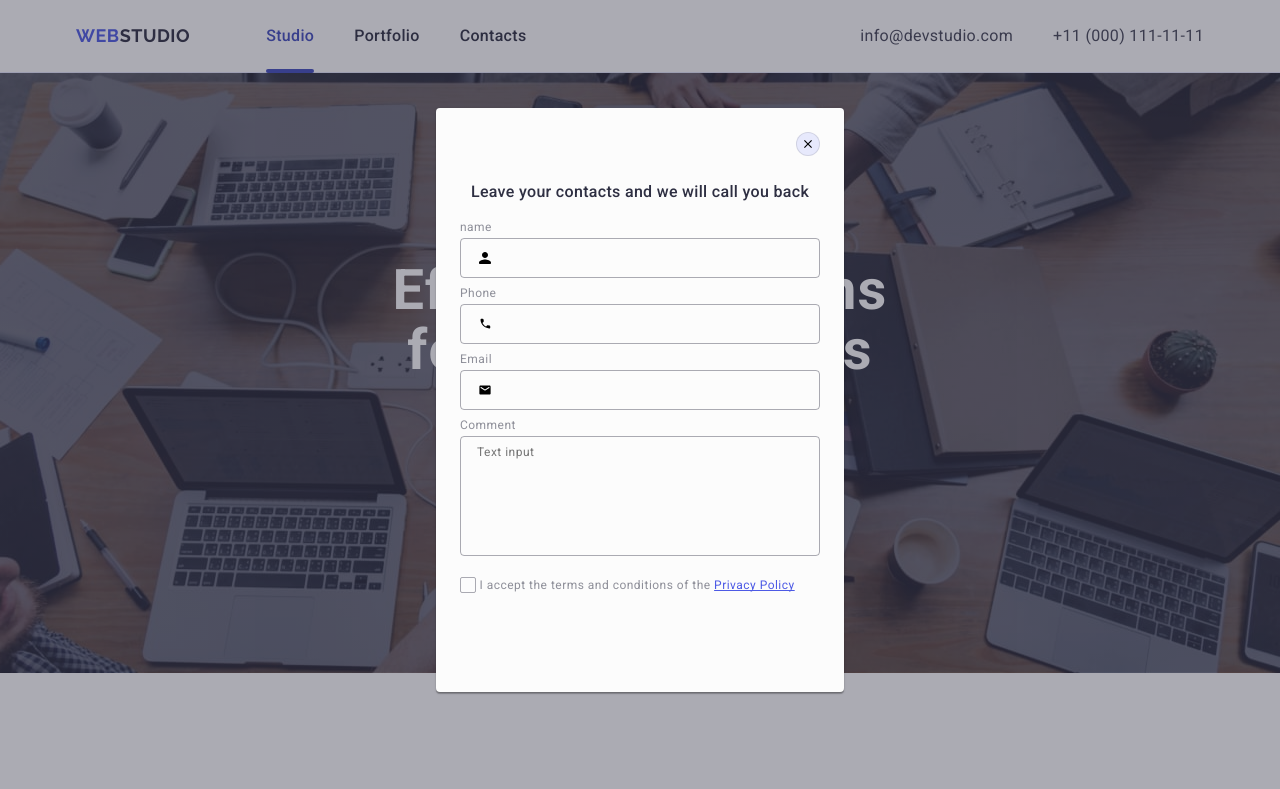
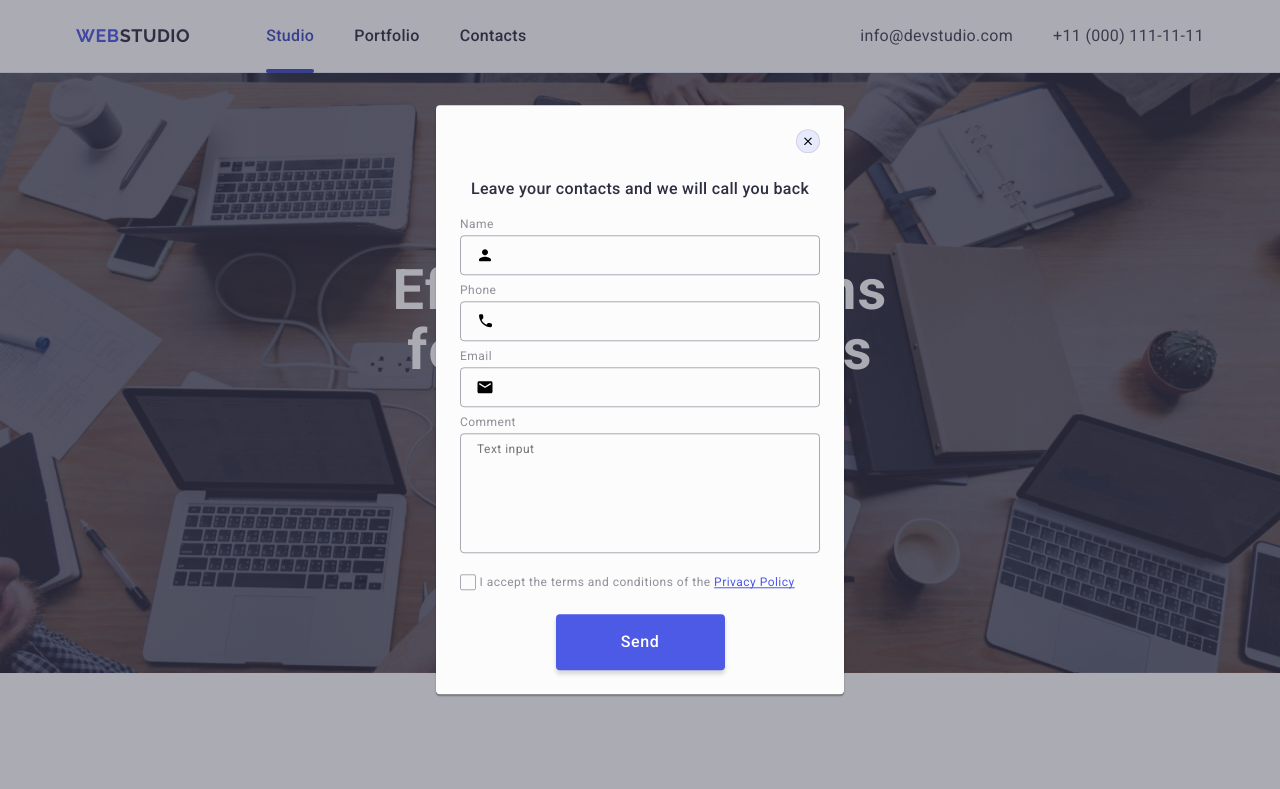
Before and after one commit to Tarik240776/goit-markup-hw-05, a plain HTML site: page index.html in a window 1280 px wide. Shown: the top 789 px of the page. Drawn offline with nearby package versions, Linux system fonts and the light colour scheme.

Commit message:
model correct

```diff
--- a/css/styles.css
+++ b/css/styles.css
@@ -588,6 +588,8 @@ fill: #fff;
   opacity: 0;
   visibility: hidden;
   pointer-events: none;
+  transition: opacity 250ms cubic-bezier(0.4, 0, 0.2, 1),
+   visibility 250ms cubic-bezier(0.4, 0, 0.2, 1);
 }
 .modal {
   width: 408px;
@@ -601,8 +603,7 @@ fill: #fff;
   left: 50%;
   transform: translate(-50%, -50%);
   padding: 72px 24px 24px;
-  transition: visibility 250ms cubic-bezier(0.4, 0, 0.2, 1),
-    opacity 250ms cubic-bezier(0.4, 0, 0.2, 1);
+  transition: transform 250ms cubic-bezier(0.4, 0, 0.2, 1);
 }
 .is-open {
   opacity: 1;
@@ -618,7 +619,7 @@ fill: #fff;
   height: 24px;
   top: 24px;
   right: 24px;
-  border-radius: 100%;
+  border-radius: 50%;
   background-color: #e7e9fc;
   transition: background-color 250ms cubic-bezier(0.4, 0, 0.2, 1),
     border 250ms cubic-bezier(0.4, 0, 0.2, 1);
@@ -627,6 +628,9 @@ fill: #fff;
   padding: 0;
   line-height: 0;
   cursor: pointer;
+  display: flex;
+  align-items: center;
+  justify-content: center;
 }
 .modal-close-btn:hover,
 .modal-close-btn:focus {
@@ -725,6 +729,7 @@ fill: #fff;
   background: #404bbf;
   border: 1px solid #404bbf;
   fill: #f4f4fd;
+  border: none;
 }
 
 
@@ -739,7 +744,10 @@ fill: #fff;
     display:inline-flex ;
     justify-content: center;
     align-items: center;
-     fill:transparent;
+    fill:transparent;
+    transition: background-color 250ms cubic-bezier(0.4, 0, 0.2, 1),
+       border 250ms cubic-bezier(0.4, 0, 0.2, 1),
+       fill 250ms cubic-bezier(0.4, 0, 0.2, 1);
 }
 .chek-icon {
 
@@ -750,3 +758,23 @@ fill: #fff;
     text-decoration-skip-ink: none;
     color: #4d5ae5;
 }
+.modal-button {
+  border-radius: 4px;
+    padding: 16px 32px;
+    min-width: 169px;
+    height: 56px;
+    box-shadow: 0 4px 4px 0 rgba(0, 0, 0, 0.15);
+    background-color: #4d5ae5;
+    font-family: "Roboto", sans-serif;
+    font-weight: 500;
+    font-size: 16px;
+    line-height: 1.5;
+    letter-spacing: 0.04em;
+    text-align: center;
+    color: #fff;
+    display: block;
+    margin: 0 auto;
+    cursor: pointer;
+    border: none;
+    transition: background-color 250ms cubic-bezier(0.4, 0, 0.2, 1);
+}
--- a/index.html
+++ b/index.html
@@ -509,15 +509,15 @@
         <p class="modal-title">Leave your contacts and we will call you back</p>
         <form class="mobal-form">
           <div class="modal-feild">
-            <label for="username" class="mobal-form-label">name</label>
+            <label for="user-name" class="mobal-form-label">Name</label>
             <div class="model-imput-wrap">
               <input
                 type="text"
                 class="mobal-imput"
-                name="username"
-                id="username"
+                name="user-name"
+                id="user-name"
               />
-              <svg class="mobal-form-icon" width="18" height="18">
+              <svg class="mobal-form-icon" width="18" height="24">
                 <use href="./images/icons.svg#icon-person-black-18dp-1"></use>
               </svg>
             </div>
@@ -526,7 +526,7 @@
             <label for="phone" class="mobal-form-label">Phone</label>
             <div class="model-imput-wrap">
               <input type="tel" class="mobal-imput" name="phone" id="phone" />
-              <svg class="mobal-form-icon" width="18" height="18">
+              <svg class="mobal-form-icon" width="18" height="24">
                 <use href="./images/icons.svg#icon-phone-black-18dp-1"></use>
               </svg>
             </div>
@@ -535,7 +535,7 @@
             <label for="email" class="mobal-form-label">Email</label>
             <div class="model-imput-wrap">
               <input type="email" class="mobal-imput" name="email" id="email" />
-              <svg class="mobal-form-icon" width="18" height="18">
+              <svg class="mobal-form-icon" width="18" height="24">
                 <use href="./images/icons.svg#icon-email-black-18dp-1"></use>
               </svg>
             </div>
@@ -551,13 +551,13 @@
           </div>
           <div class="chek-field">
             <input
-              id="user-police"
-              name="user-police"
+              id="user-privacy"
+              name="user-privacy"
               value="true"
               type="checkbox"
               class="chek-input visually-hidden"
             />
-            <label for="user-police" class="chek-label">
+            <label for="user-privacy" class="chek-label">
               <span class="chekbox">
                 <svg class="chek-icon" width="10" height="8">
                   <use href="./images/icons.svg#icon-Vector"></use>
@@ -567,6 +567,7 @@
               <a href="" class="chek-link">Privacy Policy</a>
             </label>
           </div>
+          <button class="modal-button">Send</button>
         </form>
       </div>
     </div>
```
